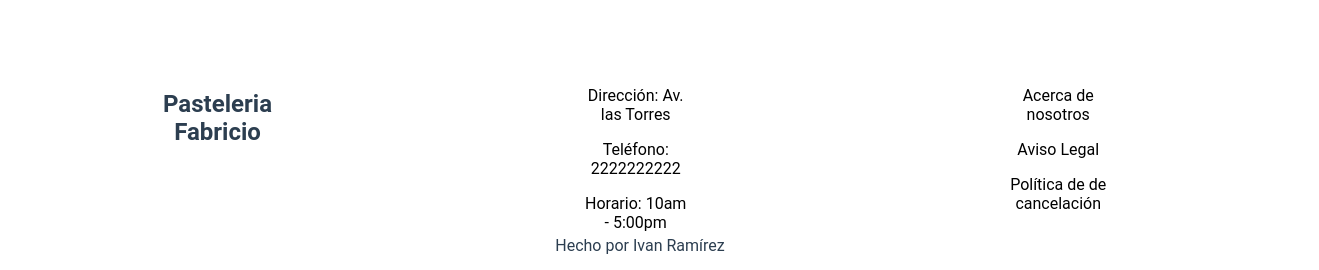
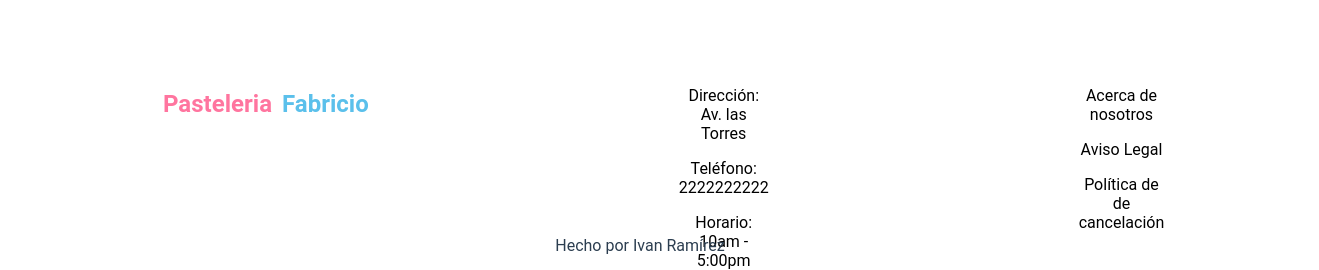
Before and after one commit to Texhnolyze47/pasteleria-vuex, a Vue app: page / in a window 1280 px wide. Shown: the part 2355-2625 px from the top of the page, 1319 px wide, since content can reach past the window. Built offline with nearby package versions, Linux system fonts and the light colour scheme; some icons are missing.

Commit message:
se cambiarion los colores de la marca del footer

```diff
--- a/src/components/Footer.vue
+++ b/src/components/Footer.vue
@@ -1,8 +1,9 @@
 <template>
   <div class="container">
     <footer>
-        <div>
-            <h2 class="title">Pasteleria Fabricio</h2>
+        <div class="title marca">
+            <h2 class="title-pink" >Pasteleria</h2>
+            <h2 class="title-blue">Fabricio</h2>
             </div>
       <div class="text">
         <p>Dirección: Av. las Torres</p>
@@ -42,8 +43,20 @@
 
 }
 
+.marca{
+     display: flex;
+  flex-direction: row;
+}
 footer {
   display: flex;
   flex-direction: row;
 }
+
+.title-pink {
+  color: #ff759f;
+  padding-right: 10px;
+}
+.title-blue {
+  color: #5bc0eb;
+}
 </style>
--- a/src/components/NavBar.vue
+++ b/src/components/NavBar.vue
@@ -38,11 +38,12 @@
 }
 
 nav {
-  padding-bottom: 10px;
-  background-color: #fff9fa;
-  display: flex;
-  flex-wrap: wrap;
-  align-items: center;
+     padding-bottom: 10px;
+    background-color: #fff9fa;
+    display: flex;
+    flex-wrap: wrap;
+    align-items: center;
+    width: 100%;
 }
 
 nav a {
```
